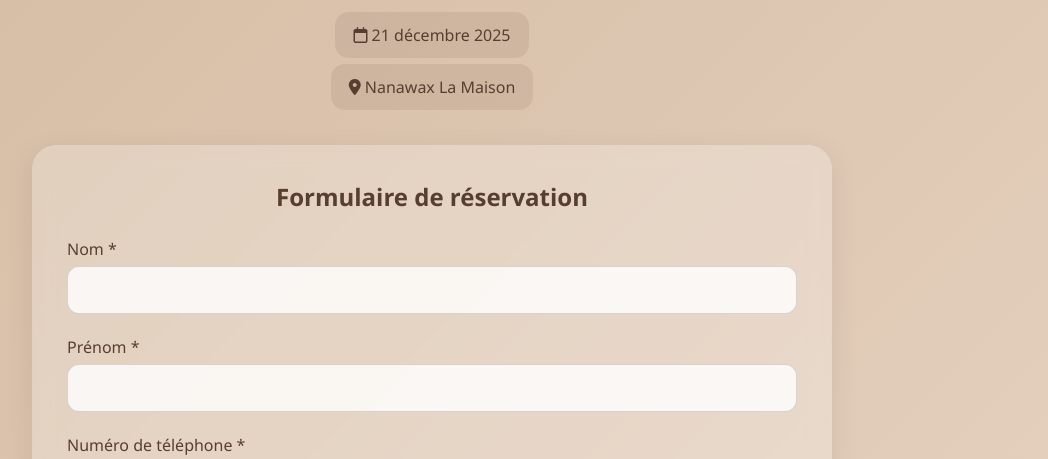
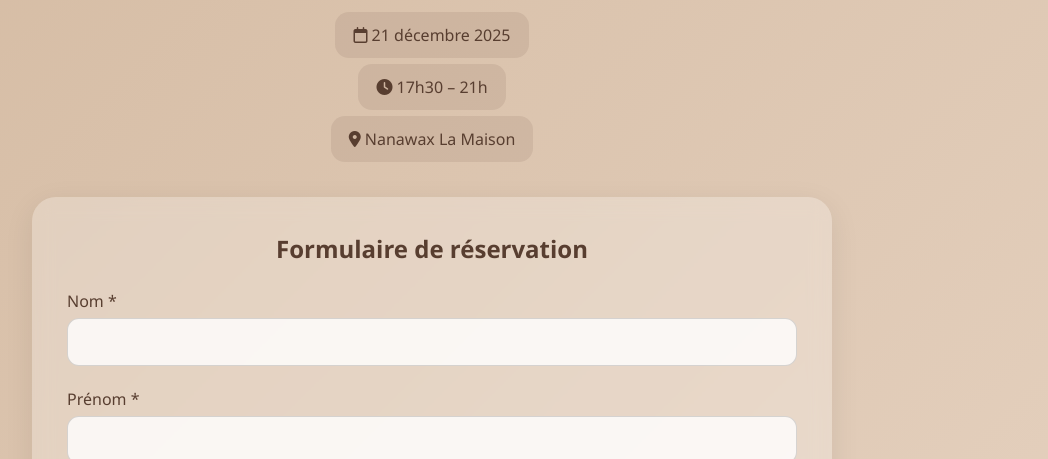
Before and after one commit to Jlooo11/R-servation---L-Atelier-Olfactive-by-Nanawax, a website: page index.html in a window 1280 px wide. Shown: the part 253-712 px from the top of the page, without its empty margins (208-1256 px from the left). Drawn offline with nearby package versions, Linux system fonts and the light colour scheme.

Commit message:
modifications

```diff
--- a/index.html
+++ b/index.html
@@ -117,6 +117,9 @@
   <div class="date-info">
     <i class="far fa-calendar"></i> 21 décembre 2025
   </div>
+  <div class="date-info">
+<i class="fas fa-clock"></i> 17h30 – 21h
+</div>
   <div class="date-info">
     <i class="fas fa-location-dot"></i> Nanawax La Maison
   </div>
```
